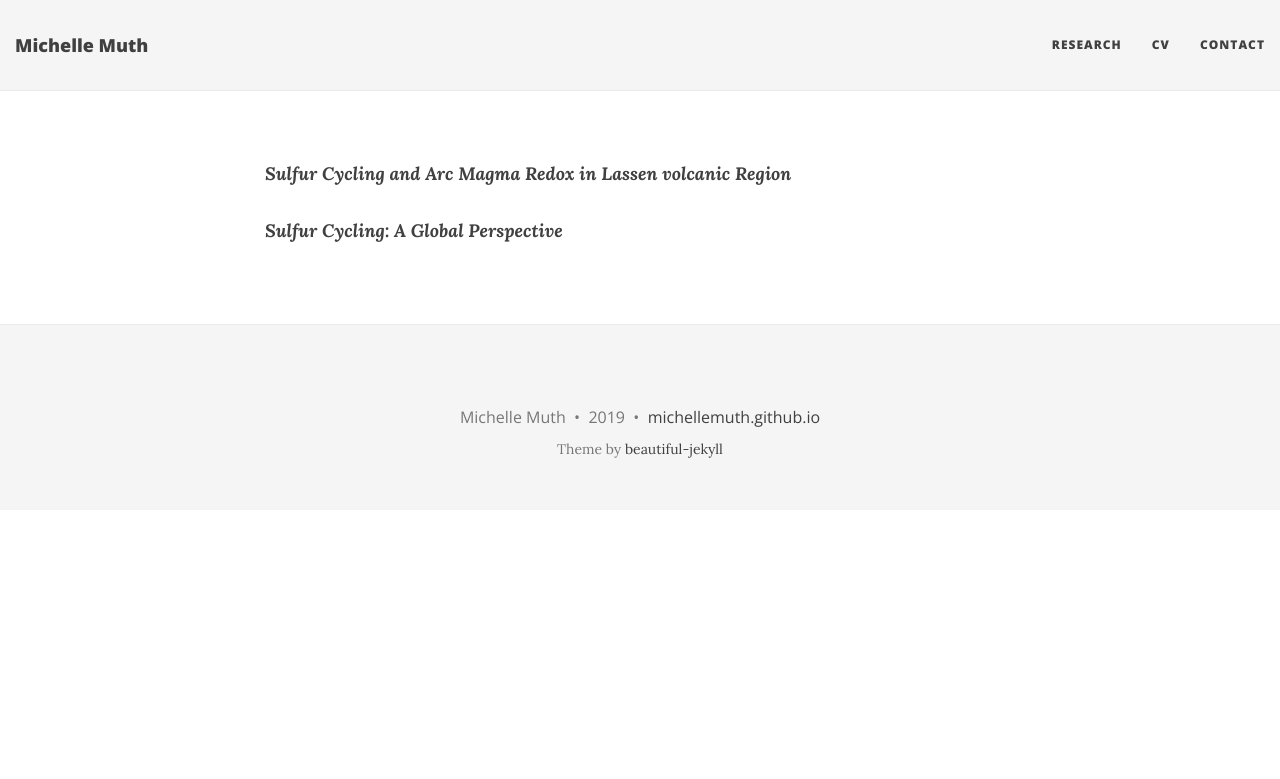
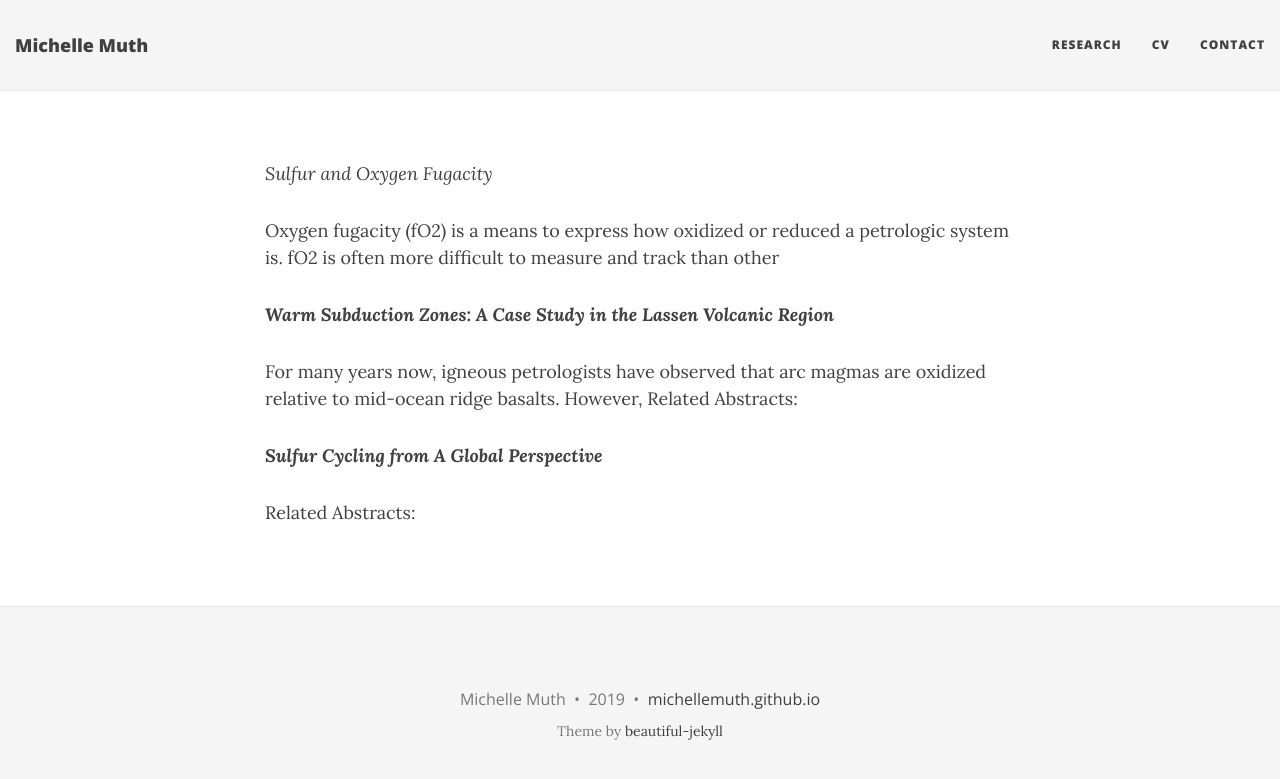
Before and after one commit to MichelleMuth/michellemuth.github.io, a Jekyll site: the page built from Research.md, in a window 1280 px wide. Shown: the top 779 px of the page. Built offline with Jekyll 4.4.1, drawn with Linux system fonts in a browser that asks for light colours; nearby versions of some CDN libraries.

Commit message:
Update Research.md

```diff
--- a/Research.md
+++ b/Research.md
@@ -3,6 +3,15 @@ layout: page
 show-avatar: false`
 ---
 
-**_Sulfur Cycling and Arc Magma Redox in Lassen volcanic Region_**
+_Sulfur and Oxygen Fugacity_
 
-**_Sulfur Cycling: A Global Perspective_**
+Oxygen fugacity (fO2) is a means to express how oxidized or reduced a petrologic system is. fO2 is often more difficult to measure and track than other
+
+**_Warm Subduction Zones: A Case Study in the Lassen Volcanic Region_**
+
+For many years now, igneous petrologists have observed that arc magmas are oxidized relative to mid-ocean ridge basalts. However,
+Related Abstracts:
+
+**_Sulfur Cycling from A Global Perspective_**
+
+Related Abstracts:
```
